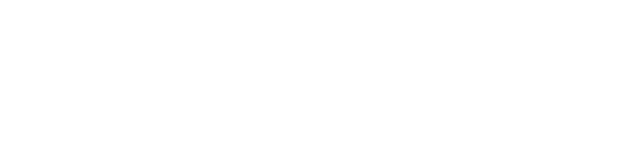
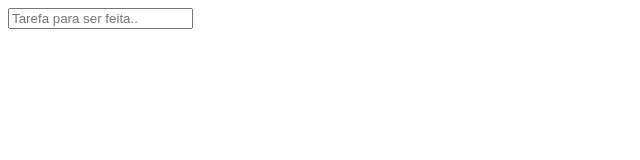
Before and after one commit to tiagocpereira/Lista-de-Tarefas, a plain HTML site: page Index.html in a window 1280 px wide. Shown: the whole page, without its empty margins (0-640 px from the left). Drawn offline with Linux system fonts and the light colour scheme.

Commit message:
primeiro commit

```diff
--- a/Index.html
+++ b/Index.html
@@ -7,6 +7,10 @@
     <title>Lista de Tarefas</title>
 </head>
 <body>
-
+    <div class="container">
+        <div class="new-task-container">
+           <input type="text" class="new-task-input" placeholder="Tarefa para ser feita..">
+        </div>
+    </div>
 </body>
 </html>
```
